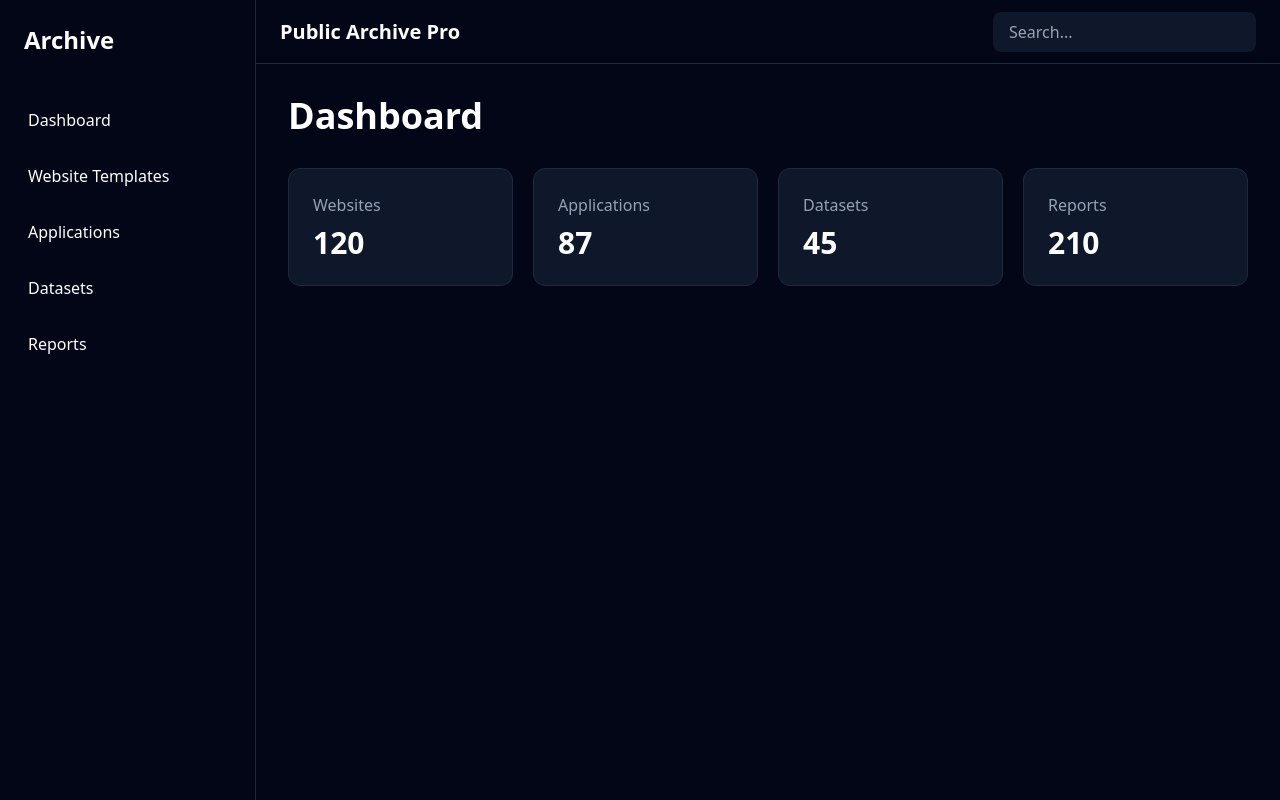
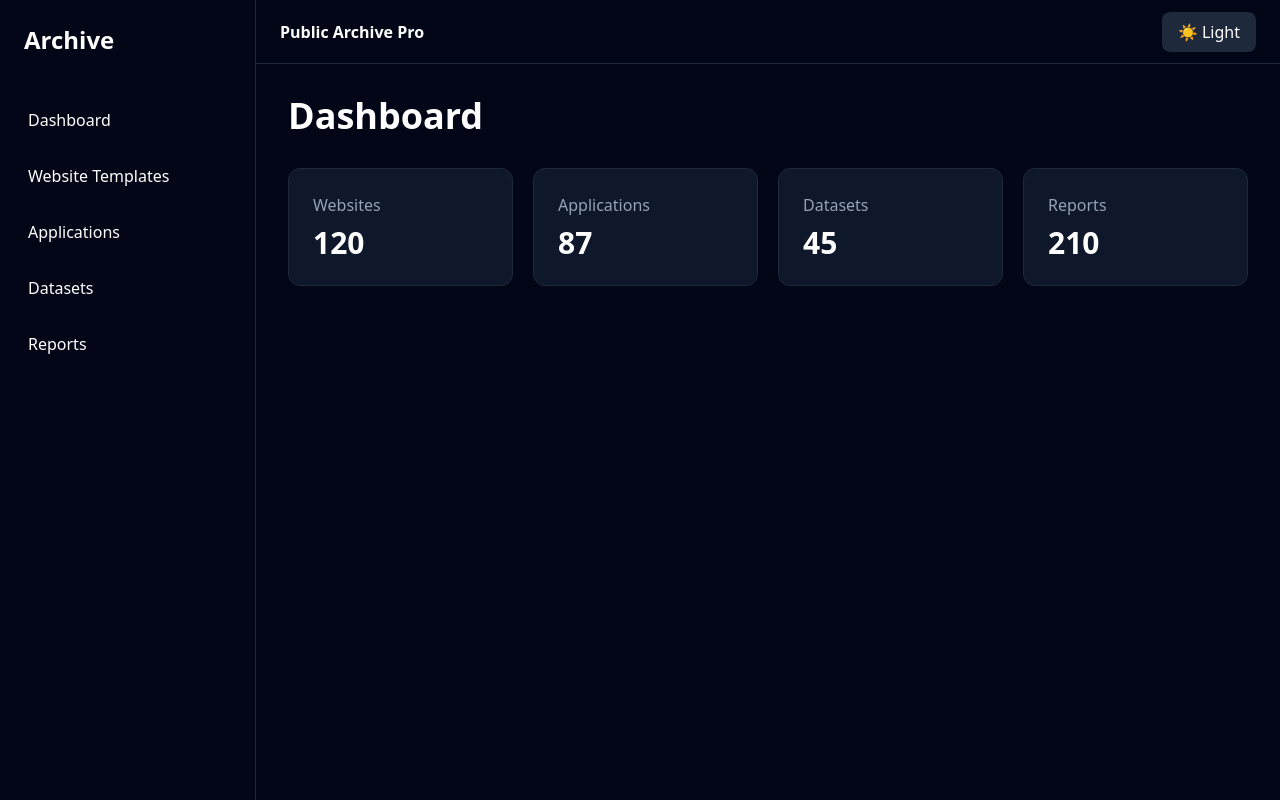
Before and after one commit to freshjena-bit/Web, a Next.js app: page / in a window 1280 px wide. Built offline with nearby package versions, Linux system fonts and the light colour scheme.

Commit message:
Update Topbar.jsx

```diff
--- a/components/Topbar.jsx
+++ b/components/Topbar.jsx
@@ -1,15 +1,36 @@
+"use client";
+
+import { useState } from "react";
+import MobileSidebar from "./MobileSidebar";
+import DarkModeButton from "./DarkModeButton";
+
 export default function Topbar() {
+  const [open, setOpen] = useState(false);
+
   return (
-    <header className="h-16 border-b border-slate-800 bg-slate-950 flex items-center justify-between px-6">
-      <h1 className="font-bold text-xl">
-        Public Archive Pro
-      </h1>
+    <>
+      <MobileSidebar
+        open={open}
+        setOpen={setOpen}
+      />
 
-      <input
-        type="text"
-        placeholder="Search..."
-        className="bg-slate-900 px-4 py-2 rounded-lg outline-none"
-      />
-    </header>
+      <header className="h-16 border-b border-slate-800 flex items-center justify-between px-6">
+
+        <div className="flex items-center gap-4">
+          <button
+            className="md:hidden"
+            onClick={() => setOpen(true)}
+          >
+            ☰
+          </button>
+
+          <h1 className="font-bold">
+            Public Archive Pro
+          </h1>
+        </div>
+
+        <DarkModeButton />
+      </header>
+    </>
   );
 }
```
